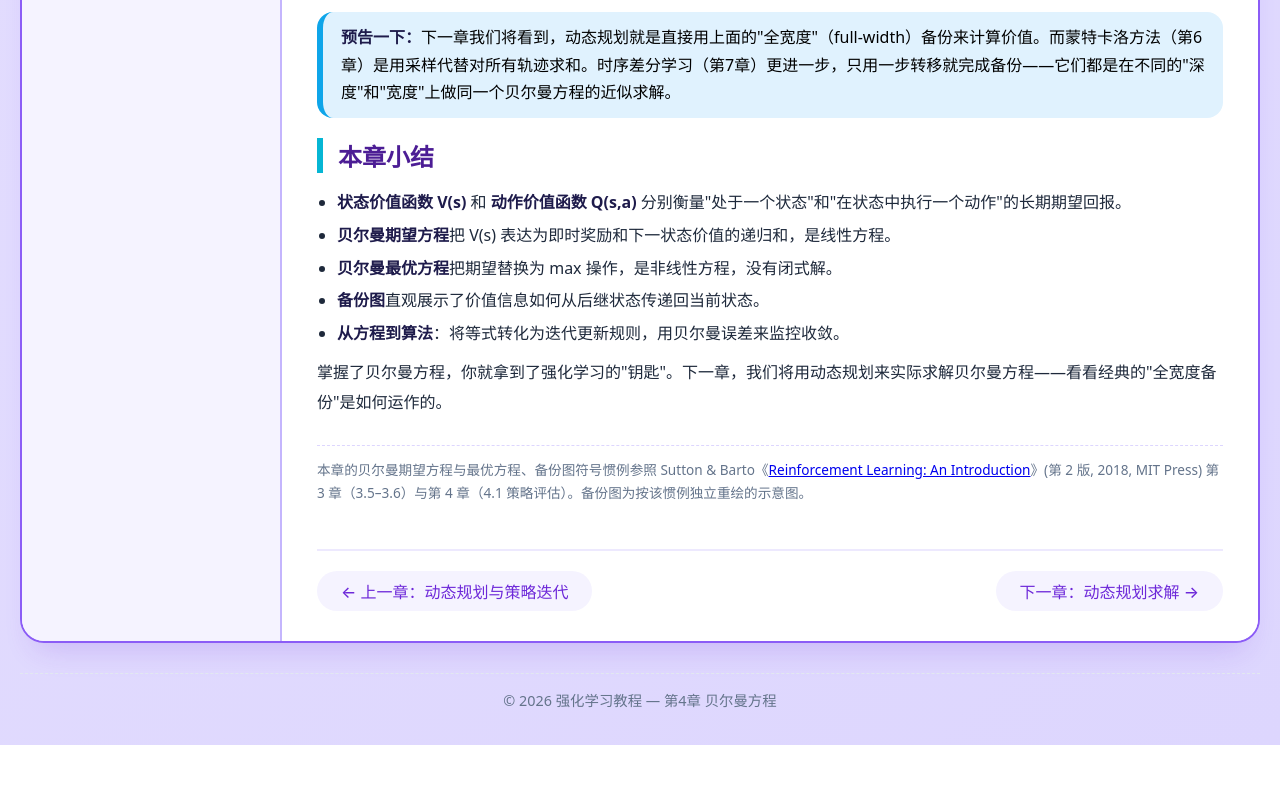
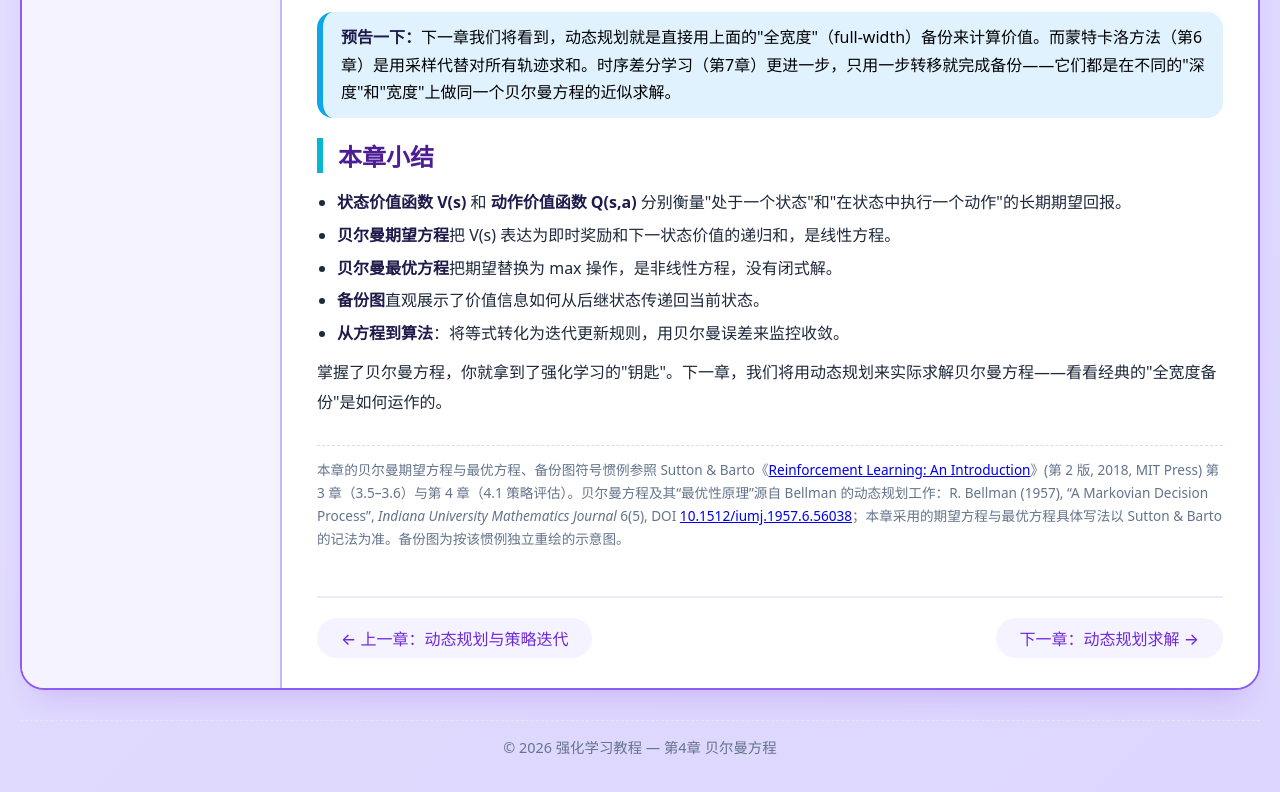
Before and after one commit to 1998x-stack/reinforcement-learning-tutorial, a plain HTML site: page 04.html in a window 1280 px wide. Shown: the part 4732-5524 px from the top of the page. Before the commit the page ends 5477 px from the top, so only its background shows below. Drawn offline with Linux system fonts and the light colour scheme.

Commit message:
docs(reinforcement-learning-tutorial): attribute Bellman equation to Bellman (1957) in ch04

```diff
--- a/04.html
+++ b/04.html
@@ -377,7 +377,7 @@ until Δ < θ</code></pre>
 
 <p>掌握了贝尔曼方程，你就拿到了强化学习的"钥匙"。下一章，我们将用动态规划来实际求解贝尔曼方程——看看经典的"全宽度备份"是如何运作的。</p>
 
-<p class="source-note">本章的贝尔曼期望方程与最优方程、备份图符号惯例参照 Sutton &amp; Barto《<a href="http://incompleteideas.net/book/the-book-2nd.html">Reinforcement Learning: An Introduction</a>》(第 2 版, 2018, MIT Press) 第 3 章（3.5–3.6）与第 4 章（4.1 策略评估）。备份图为按该惯例独立重绘的示意图。</p>
+<p class="source-note">本章的贝尔曼期望方程与最优方程、备份图符号惯例参照 Sutton &amp; Barto《<a href="http://incompleteideas.net/book/the-book-2nd.html">Reinforcement Learning: An Introduction</a>》(第 2 版, 2018, MIT Press) 第 3 章（3.5–3.6）与第 4 章（4.1 策略评估）。贝尔曼方程及其“最优性原理”源自 Bellman 的动态规划工作：R. Bellman (1957), “A Markovian Decision Process”, <em>Indiana University Mathematics Journal</em> 6(5), DOI <a href="https://doi.org/10.1512/iumj.1957.6.56038">10.1512/iumj.1957.6.56038</a>；本章采用的期望方程与最优方程具体写法以 Sutton &amp; Barto 的记法为准。备份图为按该惯例独立重绘的示意图。</p>
 
 <div class="footer-nav">
 <a href="03.html">← 上一章：动态规划与策略迭代</a>
```
